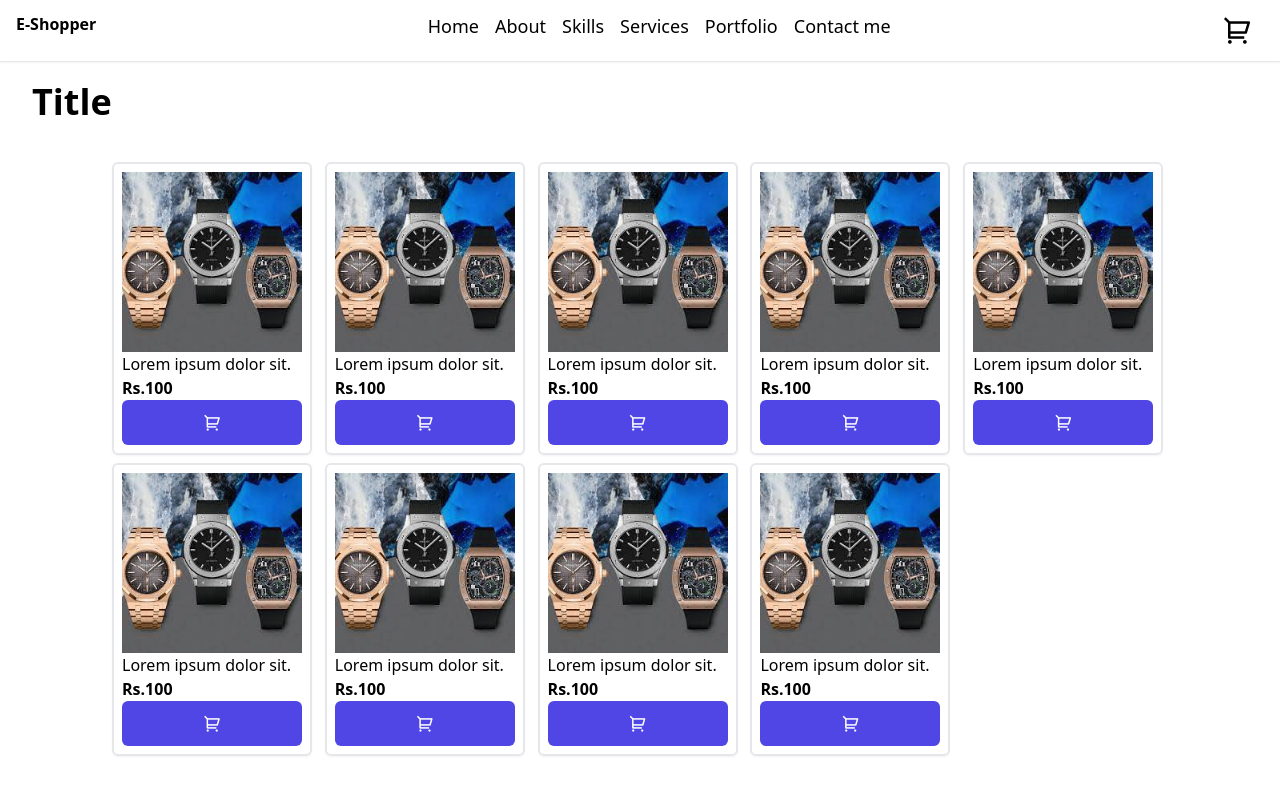
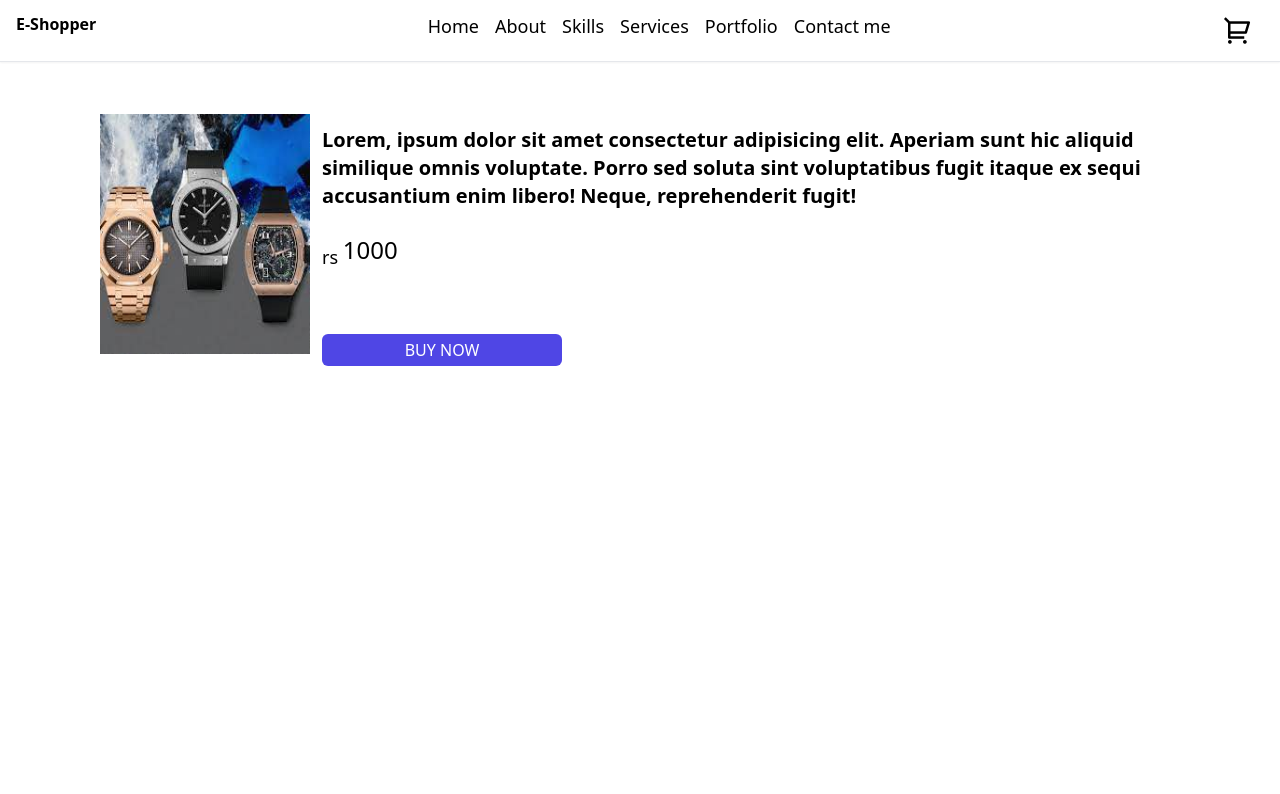
Before and after one commit to PandeyHarish/e-store, a React (Vite) app: page / in a window 1280 px wide. Shown: the top 794 px of the page. Built offline with nearby package versions, Linux system fonts and the light colour scheme.

Commit message:
made the product page

```diff
--- a/src/App.jsx
+++ b/src/App.jsx
@@ -1,12 +1,14 @@
 import Navbar from "./components/Navbar";
-import Product from "./components/Product";
+// import Product from "./components/Product";
+import ProductPage from "./components/ProductPage";
 
 
 const App = () => {
   return (
     <div>
-      <Navbar />
-      <Product/>
+       <Navbar />
+     {/* <Product /> */}
+      <ProductPage />
     </div>
   );
 };
--- a/src/components/ProductItem.jsx
+++ b/src/components/ProductItem.jsx
@@ -11,7 +11,7 @@ const ProductItem = () => {
         <p className="">
           <span>Lorem ipsum dolor sit.</span>
           <br />
-          <span className="font-bold mt-3">Rs.100</span>
+          <p className="font-bold mt-3 my-3">Rs.100</p>
         </p>
         <button className="bg-indigo-600 hover:bg-indigo-800 text-white px-2 py-1 text-sm md:px-4 md:py-2 md:text-lg w-full rounded-md">
           <i className="ri-shopping-cart-2-line"></i>
--- /dev/null
+++ b/src/components/ProductPage.jsx
@@ -0,0 +1,26 @@
+// import React from 'react'
+import download from "../assets/download.jpg";
+
+const ProductPage = () => {
+  return (
+    <div className="flex mx-20 mt-8 p-5">
+      <div className=" w-[50%] flex-3">
+        <img src={download} alt="" className="h-60" />
+      </div>
+      <div className="p-3">
+        <p className="text-xl font-semibold">
+          Lorem, ipsum dolor sit amet consectetur adipisicing elit. Aperiam sunt hic aliquid similique omnis voluptate. Porro sed soluta sint
+          voluptatibus fugit itaque ex sequi accusantium enim libero! Neque, reprehenderit fugit!
+        </p>
+        <p className="text-2xl mt-6">
+          <sub> rs </sub> 1000
+        </p>
+        <div className=" mt-14">
+          <button className=" bg-indigo-600 hover:bg-indigo-800 px-4 py-1 mt-3 rounded-md w-60 text-white">BUY NOW</button>
+        </div>
+      </div>
+    </div>
+  );
+};
+
+export default ProductPage;
```
